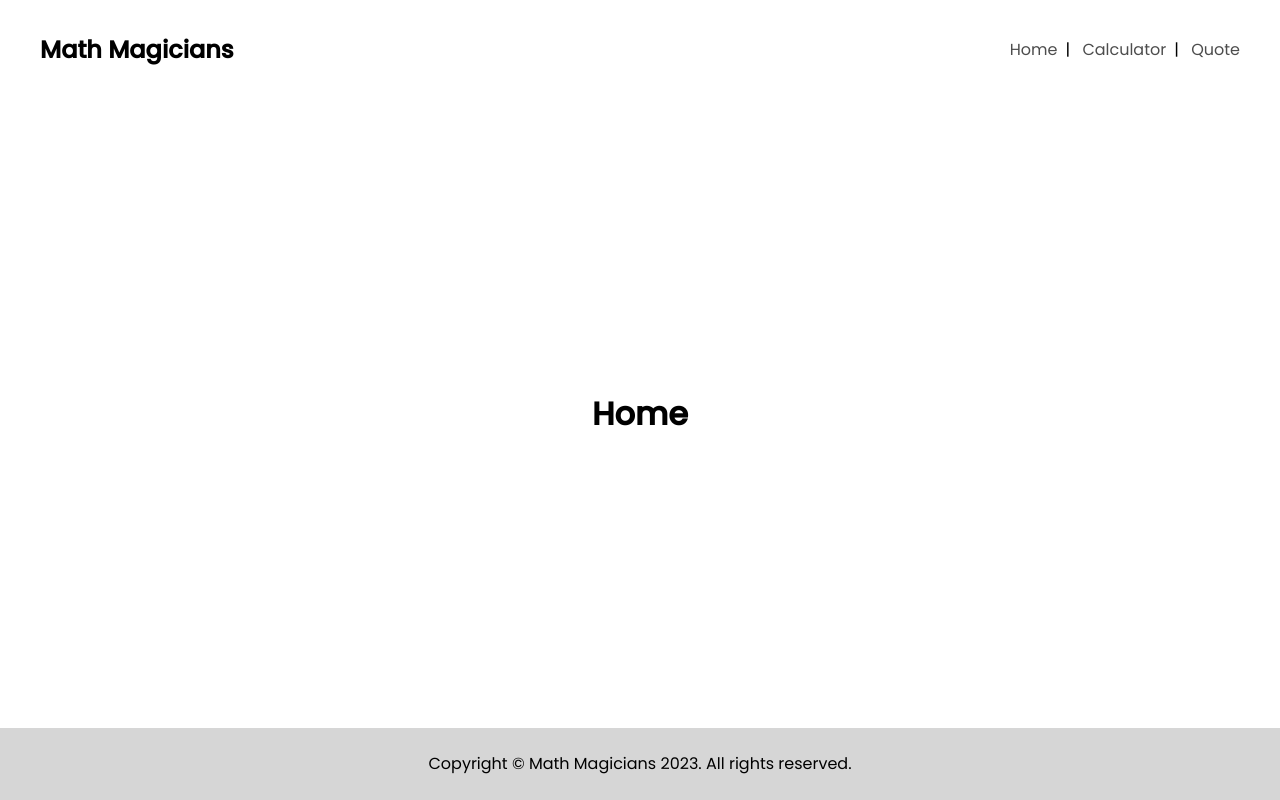
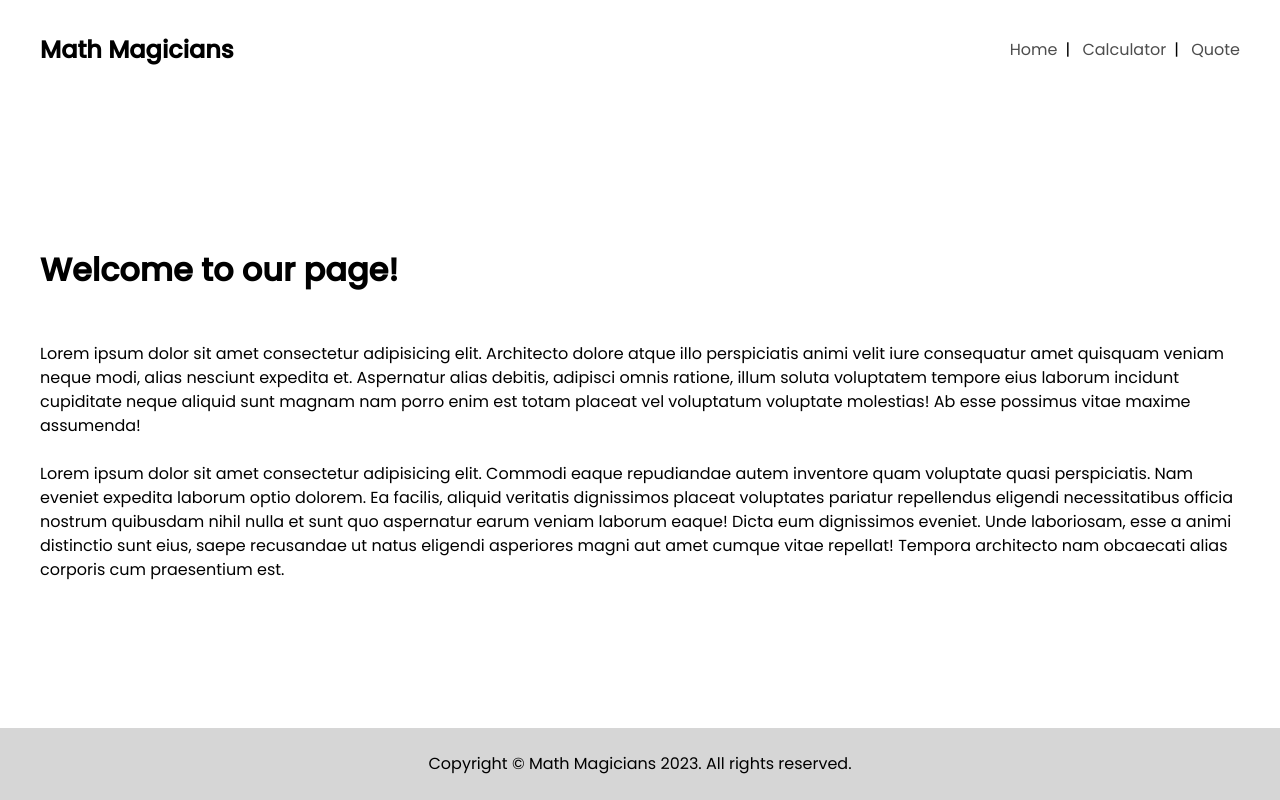
Before and after one commit to rashedarman/math-magicians, a React (Create React App) app: page / in a window 1280 px wide. Built offline with nearby package versions, Linux system fonts and the light colour scheme.

Commit message:
Match homepage wireframe

```diff
--- a/src/pages/Home.jsx
+++ b/src/pages/Home.jsx
@@ -5,7 +5,28 @@ class HomePage extends React.Component {
   render() {
     return (
       <PageWrapper>
-        <h1>Home</h1>
+        <h1 style={{ marginBottom: '3rem' }}>Welcome to our page!</h1>
+        <p>
+          Lorem ipsum dolor sit amet consectetur adipisicing elit. Architecto
+          dolore atque illo perspiciatis animi velit iure consequatur amet
+          quisquam veniam neque modi, alias nesciunt expedita et. Aspernatur
+          alias debitis, adipisci omnis ratione, illum soluta voluptatem tempore
+          eius laborum incidunt cupiditate neque aliquid sunt magnam nam porro
+          enim est totam placeat vel voluptatum voluptate molestias! Ab esse
+          possimus vitae maxime assumenda!
+        </p>
+        <br />
+        <p>
+          Lorem ipsum dolor sit amet consectetur adipisicing elit. Commodi eaque
+          repudiandae autem inventore quam voluptate quasi perspiciatis. Nam
+          eveniet expedita laborum optio dolorem. Ea facilis, aliquid veritatis
+          dignissimos placeat voluptates pariatur repellendus eligendi
+          necessitatibus officia nostrum quibusdam nihil nulla et sunt quo
+          aspernatur earum veniam laborum eaque! Dicta eum dignissimos eveniet.
+          Unde laboriosam, esse a animi distinctio sunt eius, saepe recusandae
+          ut natus eligendi asperiores magni aut amet cumque vitae repellat!
+          Tempora architecto nam obcaecati alias corporis cum praesentium est.
+        </p>
       </PageWrapper>
     );
   }
```
